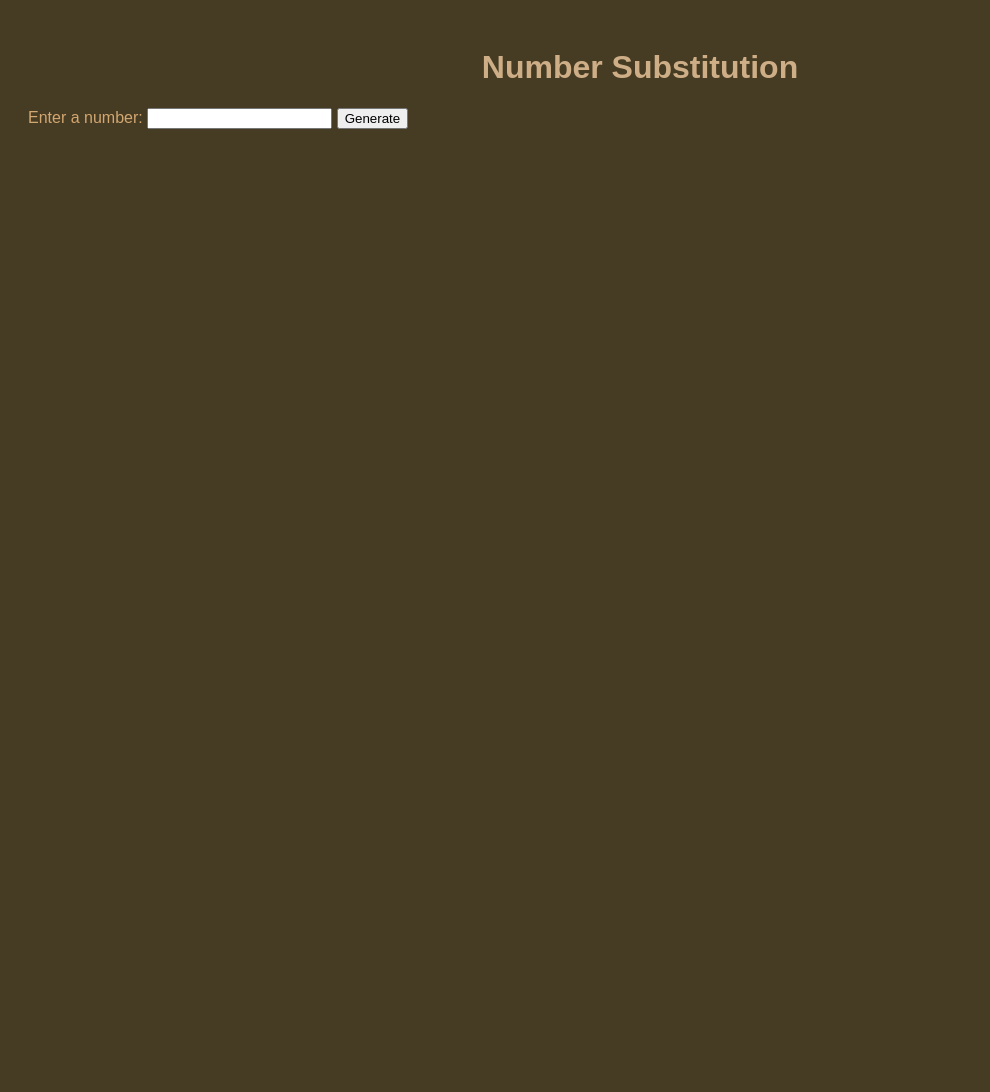
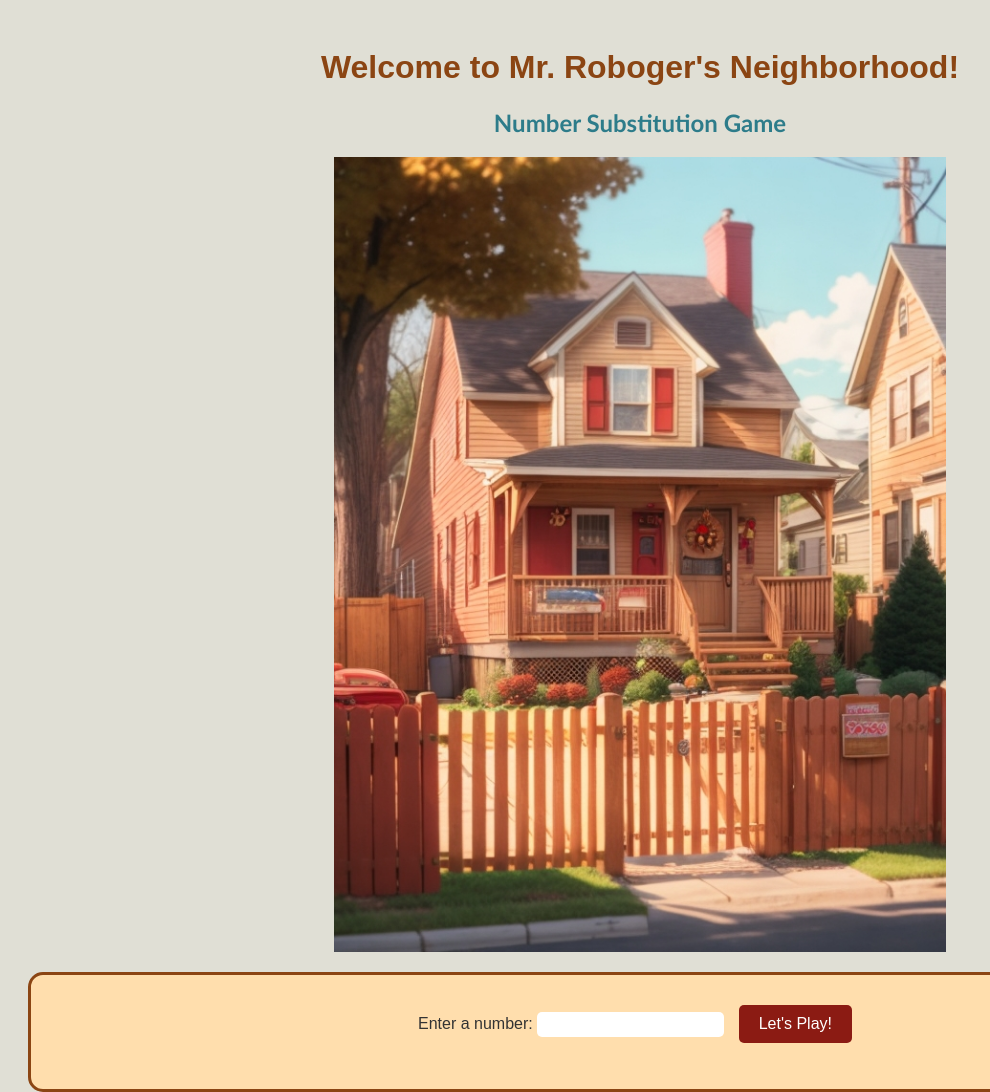
Before and after one commit to RLemmond/MrRobogerNeighborhood, a plain HTML site: page index.html in a window 1280 px wide. Shown: the whole page, without its empty margins (0-990 px from the left). Before the commit the page ends 800 px from the top, so only its background shows below. Drawn offline with Linux system fonts and the light colour scheme.

Commit message:
create new css styles and add img

```diff
--- a/css/styles.css
+++ b/css/styles.css
@@ -1,15 +1,56 @@
 body {
   font-family: Arial, sans-serif;
   padding: 20px;
-  background-color: #463b23;
+  background-color: #E0DFD5;
 }
 
 h1 {
   text-align: center;
-  color: rgb(206, 174, 135);
+  color: #8B4513;
+  font-family: Arial, Helvetica, sans-serif
+}
+
+h2 {
+  text-align: center;
+  color: #2d7c8a;
+  font-family: 'Trebuchet MS', 'Lucida Sans Unicode', 'Lucida Grande', 'Lucida Sans', Arial, sans-serif
 }
 
 .output-container {
   margin-top: 20px;
-  color: rgba(233, 184, 125, 0.863);
+  color: #333333;
+  background-color: #FFDEAD;
+  border: 3px solid #8B4513;
+  border-radius: 15px;
+  padding: 20px;
+  text-align: center;
 }
+
+button {
+  background-color: #8b1b13;
+  color: #FFFFFF;
+  border: none;
+  border-radius: 5px;
+  padding: 10px 20px;
+  cursor: pointer;
+  font-size: 16px;
+  margin: 10px;
+}
+
+button:hover {
+  background-color: #A0522D;
+}
+
+input[type="number"] {
+  border: none;
+  border-radius: 5px;
+  padding: 5px;
+}
+
+img {
+  width: 50%;
+  height: auto;
+  display: block;
+  margin-left: auto;
+  margin-right: auto;
+}
--- a/index.html
+++ b/index.html
@@ -7,11 +7,15 @@
 </head>
 
 <body>
-  <h1>Number Substitution</h1>
+
+  <body>
+    <h1>Welcome to Mr. Roboger's Neighborhood!</h1>
+    <h2>Number Substitution Game</h2>
+    <img src="imgs\mrRogersHome.jpg" alt="AI of Mr. Rogers Neighborhood">
     <div class="output-container">
       <label for="userInput">Enter a number:</label>
       <input type="number" id="userInput">
-    <button onclick="displaySubstitutedNumbers()">Generate</button>
+      <button onclick="displaySubstitutedNumbers()">Let's Play!</button>
       <ul id="outputList"></ul>
     </div>
 
```
Also changed, not shown: imgs/mrRogersHome.jpg (added). Lines whose indentation alone changed are shown as unchanged.
